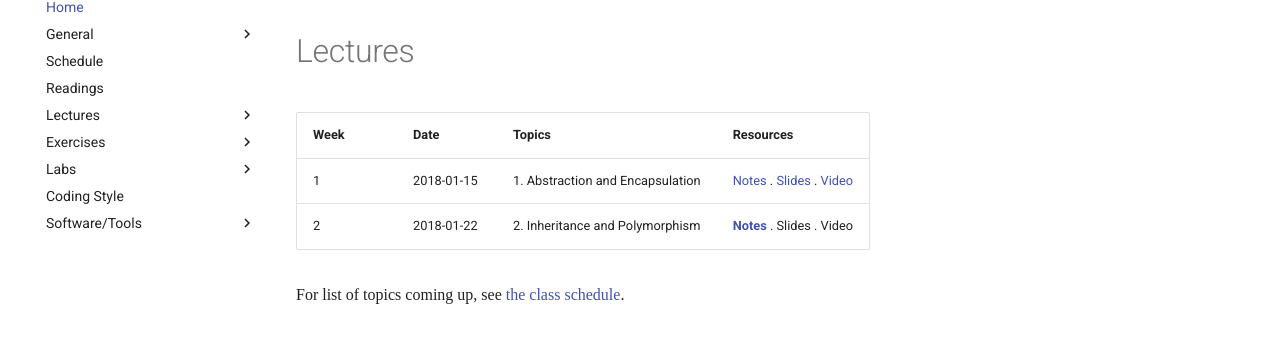
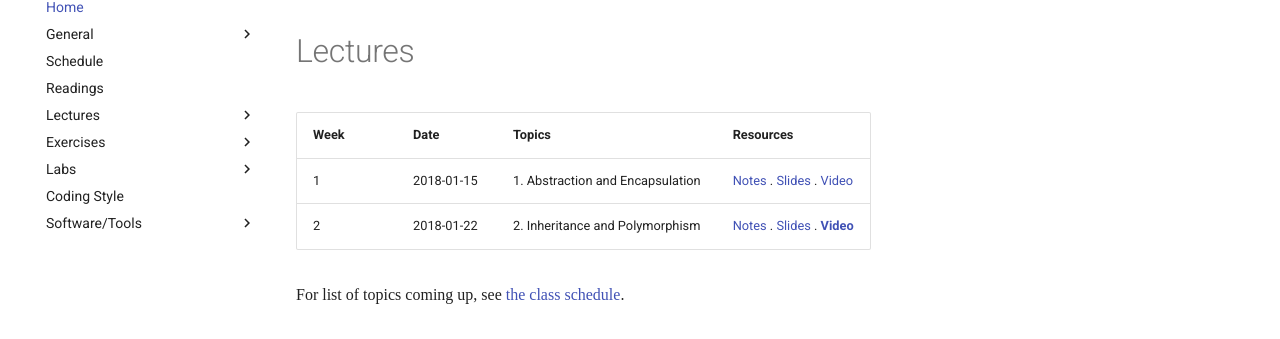
Before and after one commit to nus-cs2030/1718-s2, an MkDocs documentation site: the page built from docs/index.md, in a window 1280 px wide. Shown: the part 149-488 px from the top of the page. Built offline with MkDocs 1.6.1 and Material for MkDocs 9.7.7, drawn with Linux system fonts in a browser that asks for light colours; some web fonts are replaced; comment, search, counter and statistics services are not loaded; old or Windows-style settings are respelled for this version of MkDocs; part of the change alters nothing that is shown.

```diff
--- a/docs/index.md
+++ b/docs/index.md
@@ -5,6 +5,6 @@
 Week | Date       | Topics | Resources |
 -----| ---------- | ------ | ----------|
 1    | 2018-01-15 | 1. Abstraction and Encapsulation | [Notes](lec01.md) . [Slides](https://www.comp.nus.edu.sg/~cs2030/1718-s2/cs2030-lec01.pdf) . [Video](https://vimeo.com/251766531) |
-2    | 2018-01-22 | 2. Inheritance and Polymorphism | [**Notes**](lec02.md) . Slides . Video |
+2    | 2018-01-22 | 2. Inheritance and Polymorphism | [Notes](lec02.md) . [Slides](https://www.comp.nus.edu.sg/~cs2030/1718-s2/cs2030-lec02.pdf) . [**Video**](https://vimeo.com/252845876) |
 
 For list of topics coming up, see [the class schedule](schedule.md).
```
